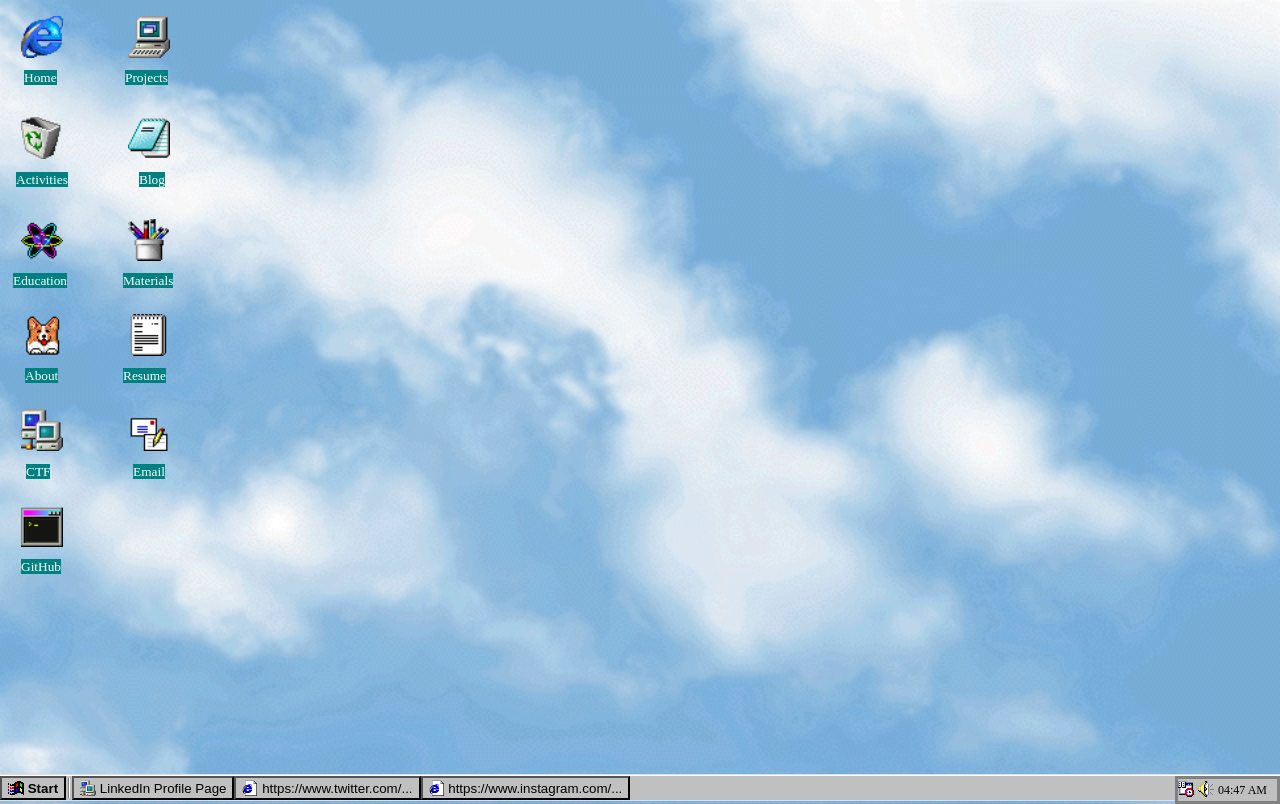
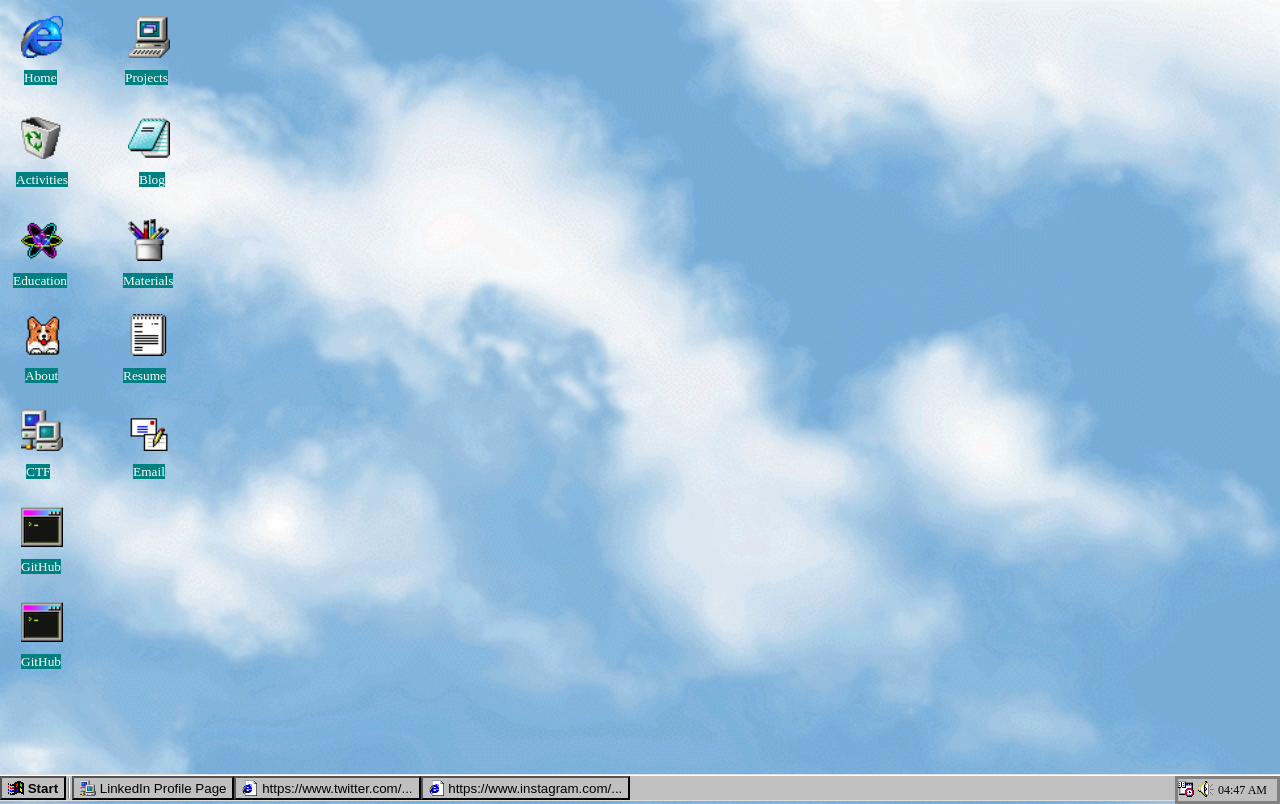
Before and after one commit to SkylerAusten/SkylerAusten.com-Homepage, a plain HTML site: page index.html in a window 1280 px wide. Drawn offline with nearby package versions, Linux system fonts and the light colour scheme.

Commit message:
Update index.html

```diff
--- a/index.html
+++ b/index.html
@@ -216,6 +216,14 @@ img.tray-icon {
 	<p><a href="https://www.skylerausten.xyz/"><span style='margin-left: 5px'> GitHub </span></p>
 	</td>
   </tr>
+  <tr>
+	<td>
+	<a href="https://www.skylerausten.xyz/">
+		<img src="github.png" alt="GitHub" style="width:42px;height:42px;border:0;margin-left:5px;">
+	</a>
+	<p><a href="https://www.skylerausten.xyz/"><span style='margin-left: 5px'> GitHub </span></p>
+	</td>
+  </tr>
 
 </table>
 
```
